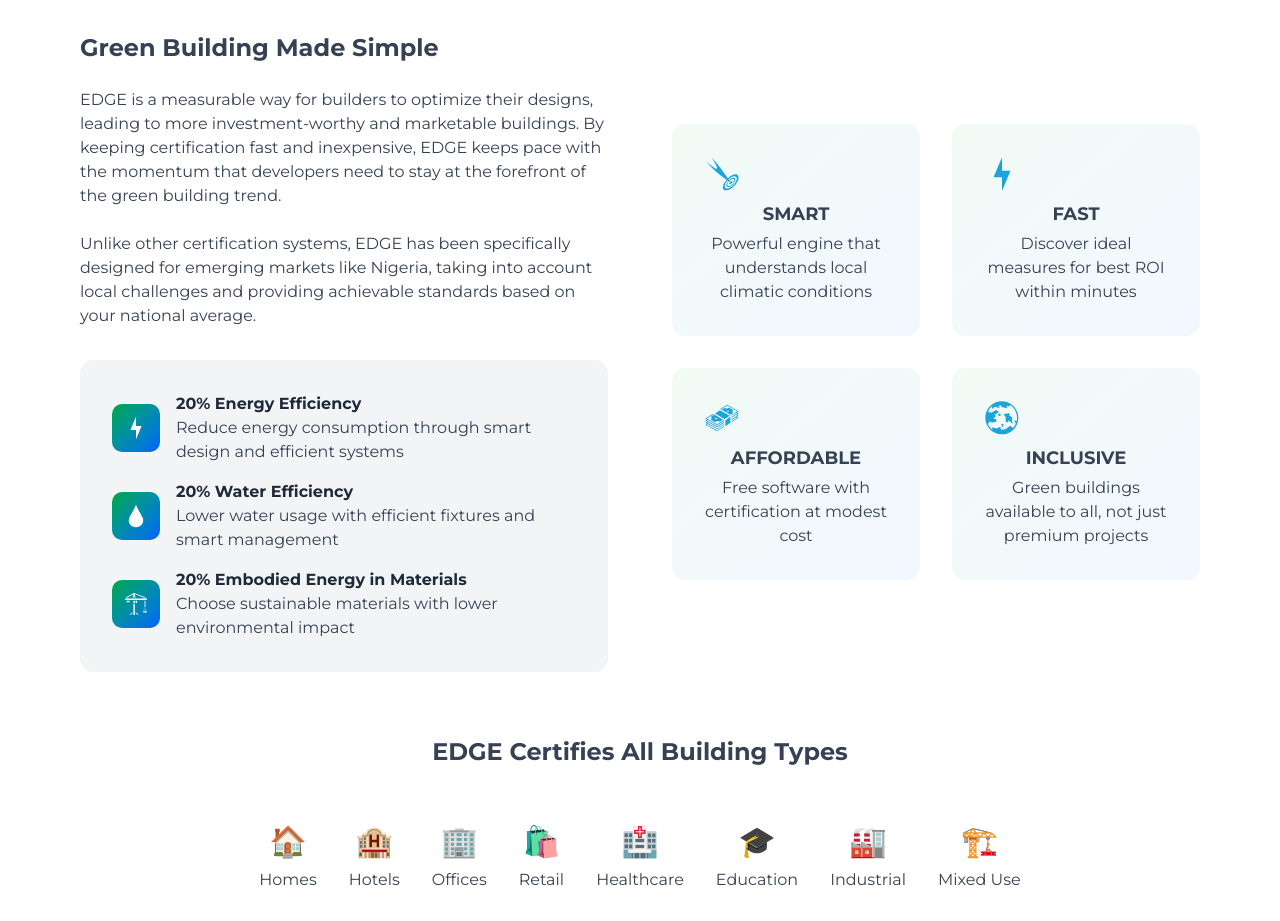
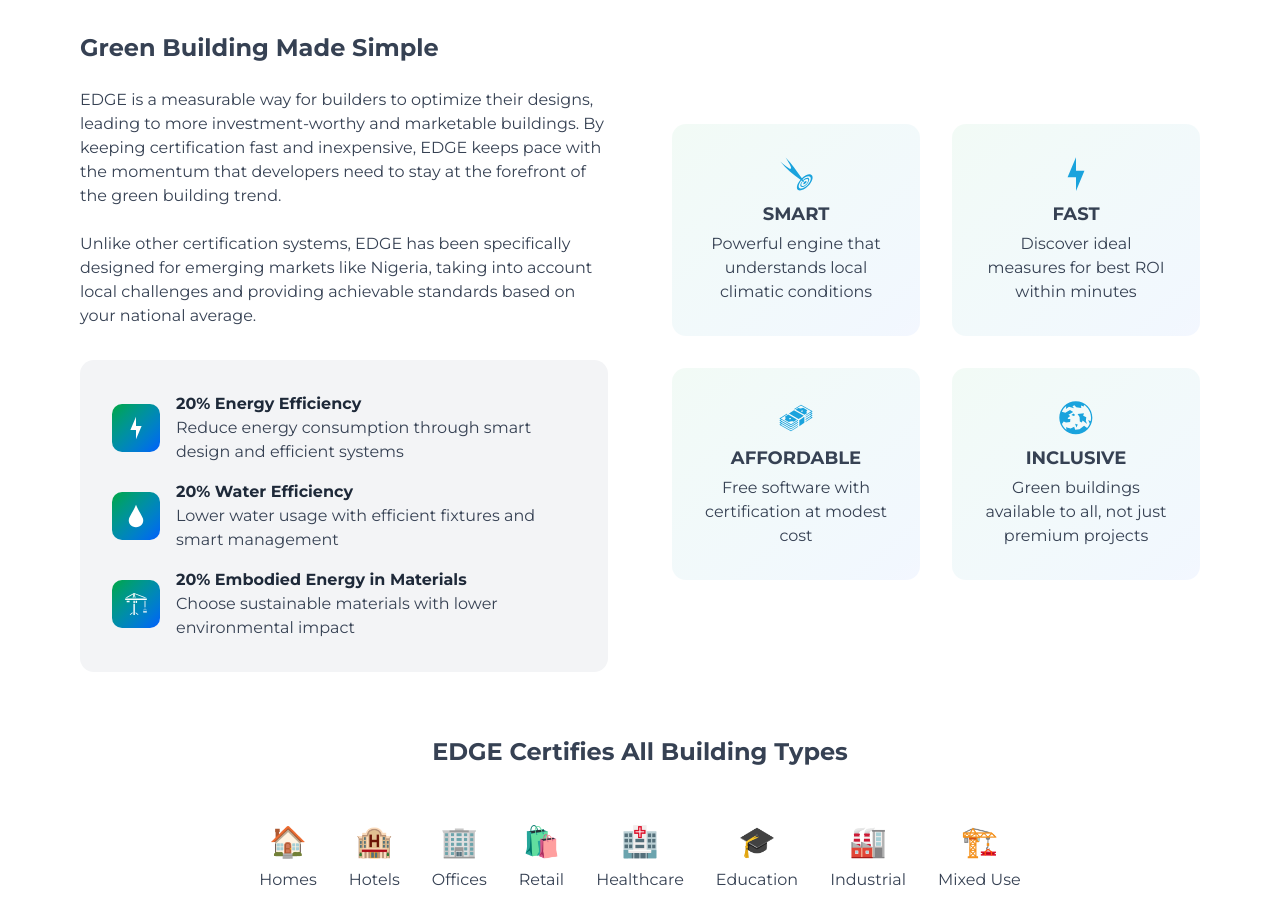
Before and after one commit to Edema-wxd/eenrebuild, a Next.js app: page /edge-building in a window 1280 px wide. Shown: the part 960-1881 px from the top of the page. Built offline with nearby package versions, Linux system fonts and the light colour scheme.

Commit message:
Refactor Esect component to improve layout consistency by adding flexbox properties to feature cards. This enhances visual alignment and user engagement across the component's display.

```diff
--- a/src/components/edge/Esect.tsx
+++ b/src/components/edge/Esect.tsx
@@ -96,7 +96,7 @@
           {/* Visual Info / Features */}
           <div>
             <div className="grid sm:grid-cols-2 gap-8 mt-8 md:mt-0">
-              <div className="bg-gradient-to-br from-green-600/5 to-blue-600/5 p-8 rounded-xl text-center transition-all duration-300 hover:-translate-y-1 hover:shadow-2xl">
+              <div className="bg-gradient-to-br from-green-600/5 to-blue-600/5 p-8 rounded-xl text-center transition-all duration-300 hover:-translate-y-1 hover:shadow-2xl flex flex-col items-center justify-center">
                 <div className="mx-auto mb-2">
                   <GiOnTarget className="text-4xl text-[#1aa3dd]" />
                 </div>
@@ -105,7 +105,7 @@
                   Powerful engine that understands local climatic conditions
                 </p>
               </div>
-              <div className="bg-gradient-to-br from-green-600/5 to-blue-600/5 p-8 rounded-xl text-center transition-all duration-300 hover:-translate-y-1 hover:shadow-2xl">
+              <div className="bg-gradient-to-br from-green-600/5 to-blue-600/5 p-8 rounded-xl text-center transition-all duration-300 hover:-translate-y-1 hover:shadow-2xl flex flex-col items-center justify-center">
                 <div className="mx-auto mb-2">
                   <GiElectric className="text-4xl text-[#1aa3dd]" />
                 </div>
@@ -114,7 +114,7 @@
                   Discover ideal measures for best ROI within minutes
                 </p>
               </div>
-              <div className="bg-gradient-to-br from-green-600/5 to-blue-600/5 p-8 rounded-xl text-center transition-all duration-300 hover:-translate-y-1 hover:shadow-2xl">
+              <div className="bg-gradient-to-br from-green-600/5 to-blue-600/5 p-8 rounded-xl text-center transition-all duration-300 hover:-translate-y-1 hover:shadow-2xl flex flex-col items-center justify-center">
                 <div className="mx-auto mb-2">
                   <GiMoneyStack className="text-4xl text-[#1aa3dd]" />
                 </div>
@@ -125,7 +125,7 @@
                   Free software with certification at modest cost
                 </p>
               </div>
-              <div className="bg-gradient-to-br from-green-600/5 to-blue-600/5 p-8 rounded-xl text-center transition-all duration-300 hover:-translate-y-1 hover:shadow-2xl">
+              <div className="bg-gradient-to-br from-green-600/5 to-blue-600/5 p-8 rounded-xl text-center transition-all duration-300 hover:-translate-y-1 hover:shadow-2xl flex flex-col items-center justify-center">
                 <div className="mx-auto mb-2">
                   <GiWorld className="text-4xl text-[#1aa3dd]" />
                 </div>
```
